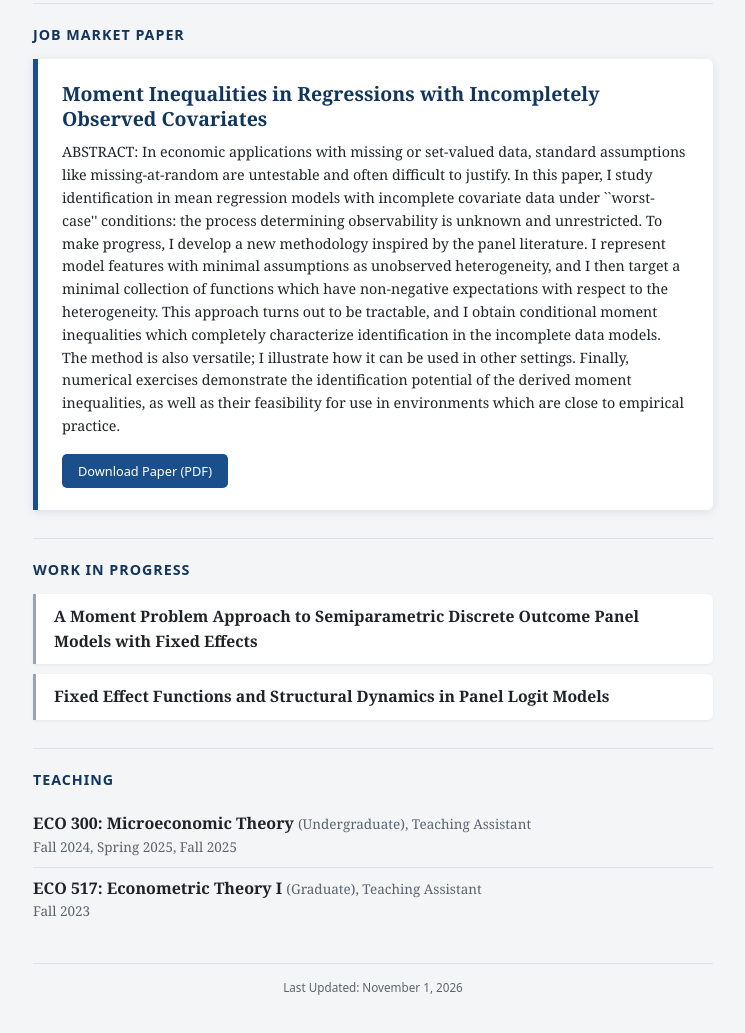
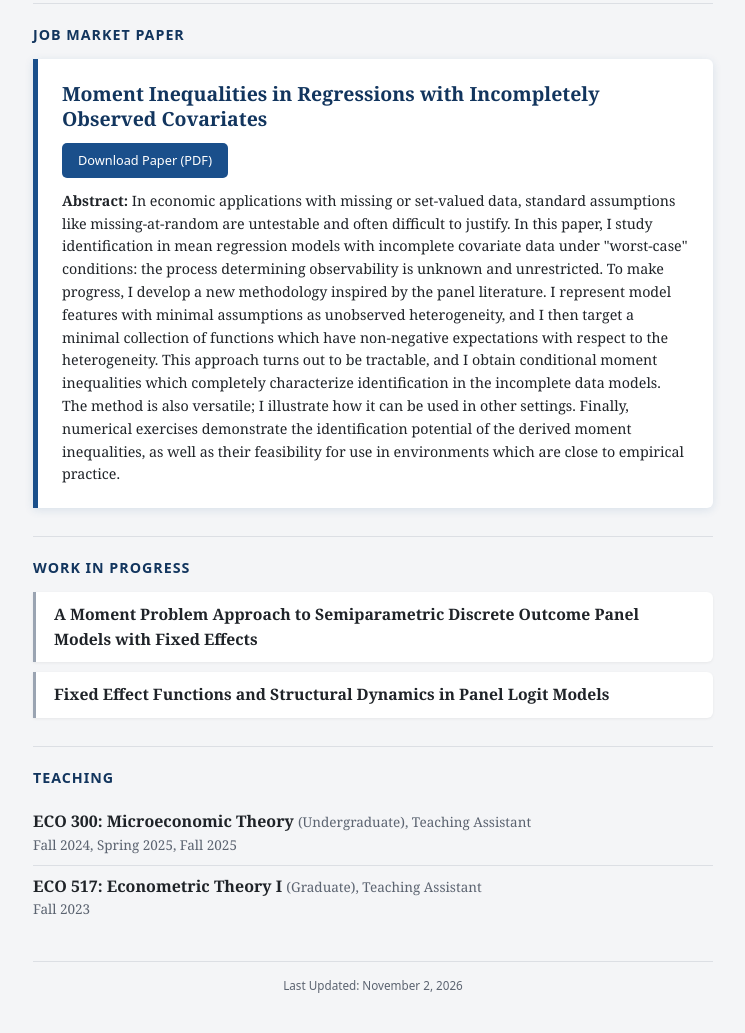
Before and after one commit to darwin-yang/darwin-yang.github.io, a plain HTML site: page index.html in a window 1280 px wide. Shown: the part 313-1346 px from the top of the page, without its empty margins (267-1012 px from the left). Drawn offline with Linux system fonts and the light colour scheme.

Commit message:
Add files via upload

```diff
--- a/index.html
+++ b/index.html
@@ -181,12 +181,13 @@
     }
 
     .abstract {
-      margin: 10px 0 16px;
+      margin: 12px 0 0;
       font-size: 0.95rem;
     }
 
     .btn {
       display: inline-block;
+      margin-top: 12px;
       padding: 7px 16px;
       background: var(--accent);
       color: #fff;
@@ -321,12 +322,14 @@
         Moment Inequalities in Regressions with Incompletely Observed Covariates
       </div>
 
+      <a class="btn" href="DarwinYang_JMP.pdf">Download Paper (PDF)</a>
+
       <div class="abstract">
-        ABSTRACT:
+        <strong>Abstract:</strong>
         In economic applications with missing or set-valued data, standard
         assumptions like missing-at-random are untestable and often difficult
         to justify. In this paper, I study identification in mean regression
-        models with incomplete covariate data under ``worst-case'' conditions:
+        models with incomplete covariate data under "worst-case" conditions:
         the process determining observability is unknown and unrestricted. To
         make progress, I develop a new methodology inspired by the panel literature.
         I represent model features with minimal assumptions as unobserved heterogeneity,
@@ -338,8 +341,6 @@
         exercises demonstrate the identification potential of the derived moment inequalities,
         as well as their feasibility for use in environments which are close to empirical practice.
       </div>
-
-      <a class="btn" href="DarwinYang_JMP.pdf">Download Paper (PDF)</a>
     </div>
 
 
@@ -373,7 +374,7 @@
     </div>
 
 
-    <footer>Last Updated: November 1, 2026</footer>
+    <footer>Last Updated: November 2, 2026</footer>
 
   </main>
 
```
